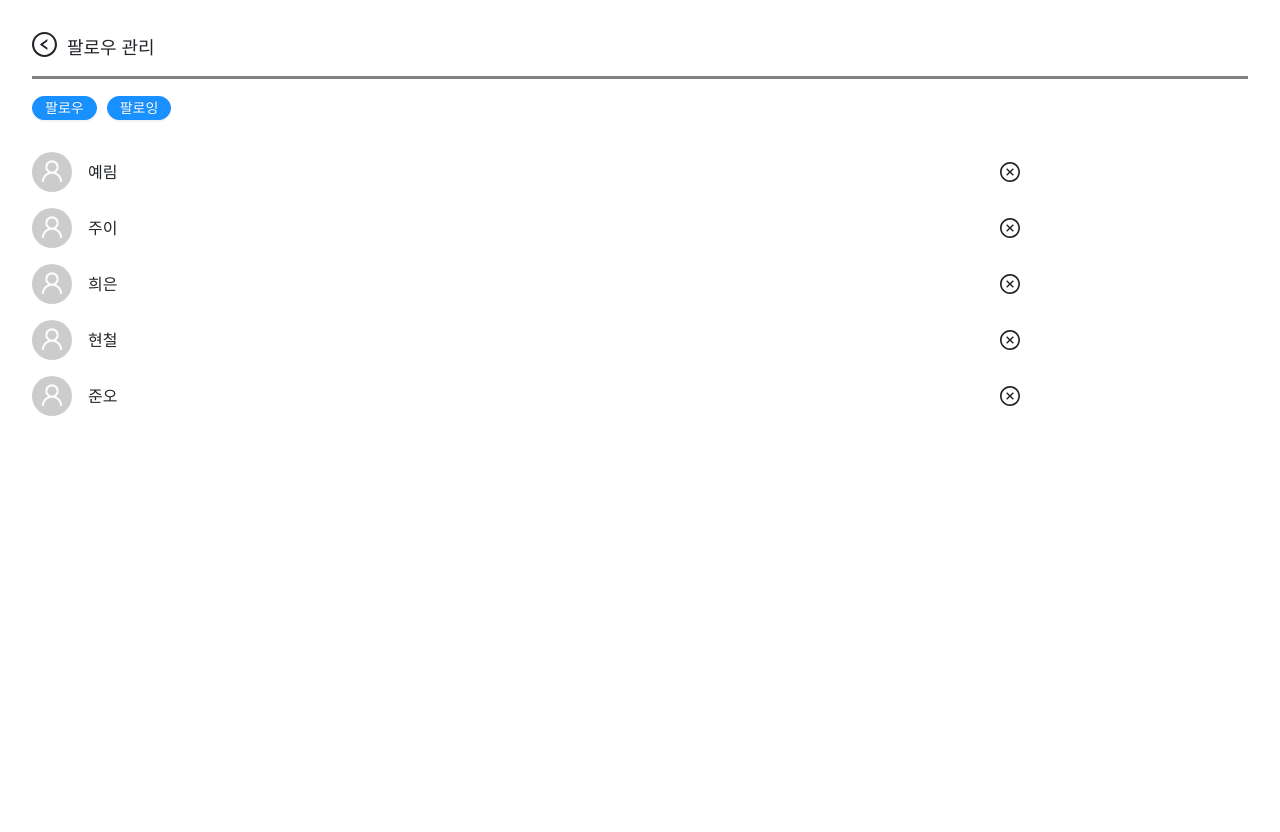
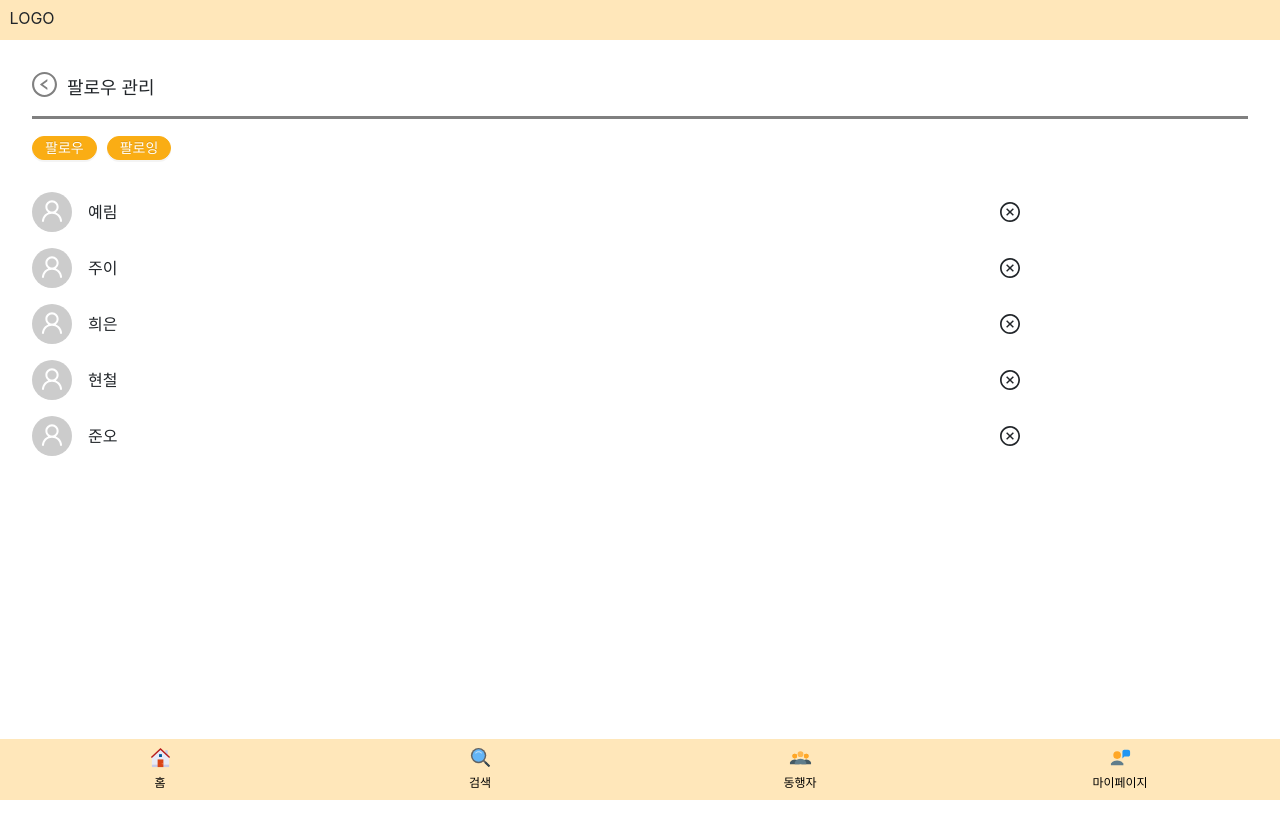
Before and after one commit to seaw7777/Fooding, a React (Create React App) app in the folder client/: page /follow in a window 1280 px wide. After the commit the page ends 800 px from the top, so only its background shows below. Built offline with nearby package versions, Linux system fonts and the light colour scheme.

Commit message:
feat: FE_spoonpage, nav, footer

```diff
--- a/client/package.json
+++ b/client/package.json
@@ -13,6 +13,7 @@
     "react": "^17.0.1",
     "react-bootstrap": "1.5.2",
     "react-dom": "^17.0.1",
+    "react-icons": "4.2.0",
     "react-router-dom": "^5.2.0",
     "react-scripts": "4.0.3",
     "web-vitals": "^1.0.1"
--- a/client/src/App.js
+++ b/client/src/App.js
@@ -6,12 +6,16 @@ import RegisterPage from './components/views/RegisterPage/RegisterPage';
 import RegisterTastePage from './components/views/RegisterPage/RegisterTastePage';
 import Mypage from './components/views/MyPage/MyPage';
 import FollowPage from './components/views/FollowPage/FollowPage';
-
+import SpoonPage from './components/views/SpoonPage/SpoonPage';
+import Footer from './components/views/Footer/Footer';
+import NavBarPage from './components/views/NavBar/NavBarPage';
+import UserUpdatePage from './components/views/UserUpdatePage/UserUpdatePage';
 function App() {
   return (
     <div className="App">
       <Router>
-        <div>
+        <div style={{ paddingTop: '0', minHeight: 'calc(98vh - 45px)' }}>
+          <NavBarPage />
           <Switch>
             <Route exact path="/" component={MainPage} />
             <Route exact path="/login" component={LoginPage} />
@@ -19,8 +23,11 @@ function App() {
             <Route exact path="/register/taste" component={RegisterTastePage} />
             <Route exact path="/mypage" component={Mypage} />
             <Route exact path="/follow" component={FollowPage} />
+            <Route exact path="/mypage/spoon" component={SpoonPage} />
+            <Route exact path="/mypage/update" component={UserUpdatePage} />
           </Switch>
         </div>
+        <Footer />
       </Router>
     </div>
   );
--- a/client/src/components/views/FollowPage/FollowPage.js
+++ b/client/src/components/views/FollowPage/FollowPage.js
@@ -27,7 +27,11 @@ function FollowPage() {
           paddingBottom: '15px',
         }}
       >
-        <LeftCircleOutlined style={{ fontSize: '25px', marginRight: '10px' }} />
+        <a href="/mypage" style={{ textDecoration: 'none', color: 'grey' }}>
+          <LeftCircleOutlined
+            style={{ fontSize: '25px', marginRight: '10px' }}
+          />
+        </a>
         팔로우 관리
       </div>
       <div style={{ marginTop: '1rem' }}>
@@ -35,7 +39,11 @@ function FollowPage() {
           type="primary"
           shape="round"
           size={'small'}
-          style={{ marginRight: '10px' }}
+          style={{
+            marginRight: '10px',
+            backgroundColor: '#faad14',
+            borderColor: '#faad14',
+          }}
           onClick={showFollowListButton}
         >
           팔로우
@@ -45,6 +53,7 @@ function FollowPage() {
           shape="round"
           size={'small'}
           onClick={showFollowingListButton}
+          style={{ backgroundColor: '#faad14', borderColor: '#faad14' }}
         >
           팔로잉
         </Button>
--- a/client/src/components/views/Footer/Footer.js
+++ b/client/src/components/views/Footer/Footer.js
@@ -1,7 +1,57 @@
 import React from 'react';
+import { Row, Col } from 'antd';
+import {
+  FcHome,
+  FcSearch,
+  FcConferenceCall,
+  FcVoicePresentation,
+} from 'react-icons/fc';
 
 function Footer() {
-  return <div>Footer</div>;
+  return (
+    <div>
+      <div style={{ backgroundColor: '#ffe7ba' }}>
+        <Row
+          style={{
+            paddingTop: '0',
+            textAlign: 'center',
+            fontSize: '23px',
+            marginBottom: '0',
+          }}
+        >
+          <Col span={6}>
+            <a href="/" style={{ color: 'black', textDecoration: 'none' }}>
+              <FcHome />
+              <p style={{ fontSize: '12px', marginBottom: '8px' }}>홈</p>
+            </a>
+          </Col>
+          <Col span={6}>
+            <a href="" style={{ color: 'black', textDecoration: 'none' }}>
+              <FcSearch />
+              <p style={{ fontSize: '12px', marginBottom: '8px' }}>검색</p>
+            </a>
+          </Col>
+          <Col span={6}>
+            <a href="" style={{ color: 'black', textDecoration: 'none' }}>
+              <FcConferenceCall />
+              <p style={{ fontSize: '12px', marginBottom: '8px' }}>동행자</p>
+            </a>
+          </Col>
+          <Col span={6}>
+            <a
+              href="/mypage"
+              style={{ color: 'black', textDecoration: 'none' }}
+            >
+              <FcVoicePresentation />
+              <p style={{ fontSize: '12px', marginBottom: '8px' }}>
+                마이페이지
+              </p>
+            </a>
+          </Col>
+        </Row>
+      </div>
+    </div>
+  );
 }
 
 export default Footer;
--- a/client/src/components/views/MyPage/Sections/Diary.js
+++ b/client/src/components/views/MyPage/Sections/Diary.js
@@ -20,7 +20,6 @@ function Diary() {
         </Timeline.Item>
         <Timeline.Item>Network problems being solved 2015-09-01</Timeline.Item>
       </Timeline>
-      ,
     </div>
   );
 }
--- a/client/src/components/views/NavBar/NavBarPage.js
+++ b/client/src/components/views/NavBar/NavBarPage.js
@@ -1,7 +1,19 @@
 import React from 'react';
 
 function NavBarPage() {
-  return <div>NavBarpage</div>;
+  return (
+    <div>
+      <div
+        style={{
+          backgroundColor: '#ffe7ba',
+          height: '40px',
+          padding: '0.4rem',
+        }}
+      >
+        <span style={{ marginLeft: '0.2rem' }}>LOGO</span>
+      </div>
+    </div>
+  );
 }
 
 export default NavBarPage;
--- /dev/null
+++ b/client/src/components/views/SpoonPage/SpoonPage.js
@@ -0,0 +1,37 @@
+import React from 'react';
+import { LeftCircleOutlined } from '@ant-design/icons';
+import { GiSpoon } from 'react-icons/gi';
+
+function SpoonPage() {
+  return (
+    <div style={{ margin: '2rem' }}>
+      <div
+        style={{
+          fontSize: '18px',
+          paddingBottom: '15px',
+          borderBottom: 'solid',
+        }}
+      >
+        <a href="/mypage" style={{ color: 'grey' }}>
+          <LeftCircleOutlined
+            style={{ fontSize: '25px', marginRight: '10px' }}
+          />
+        </a>
+        스푼 관리
+      </div>
+      <div style={{ margin: '3.5rem', marginBottom: '2rem', fontSize: '45px' }}>
+        <GiSpoon
+          style={{ color: 'grey', marginRight: '10px', fontSize: '50px' }}
+        />
+        100스푼
+      </div>
+      <p style={{ textAlign: 'center', marginBottom: '30px' }}>
+        리뷰 1건당 50 스푼
+      </p>
+      <hr />
+      <div style={{ fontWeight: 'bold' }}>스푼 이용내역</div>
+    </div>
+  );
+}
+
+export default SpoonPage;
--- /dev/null
+++ b/client/src/components/views/UserUpdatePage/Sections/UserInfoUpdate.js
@@ -0,0 +1,16 @@
+import React from 'react';
+import { Card } from 'antd';
+
+function UserInfoUpdate() {
+  return (
+    <div style={{ display: 'flex', justifyContent: 'center' }}>
+      <Card bordered={true} style={{ width: 350 }}>
+        <p>Card content</p>
+        <p>Card content</p>
+        <p>Card content</p>
+      </Card>
+    </div>
+  );
+}
+
+export default UserInfoUpdate;
--- /dev/null
+++ b/client/src/components/views/UserUpdatePage/UserUpdatePage.js
@@ -0,0 +1,40 @@
+import React from 'react';
+import { Avatar, Badge, Card } from 'antd';
+import UserInfoUpdate from './Sections/UserInfoUpdate';
+import {
+  LeftCircleOutlined,
+  UserOutlined,
+  EditOutlined,
+} from '@ant-design/icons';
+
+function UserUpdatePage() {
+  return (
+    <div style={{ padding: '1rem' }}>
+      <div
+        style={{
+          borderBottom: 'solid',
+          borderColor: 'grey',
+          paddingBottom: '0.5rem',
+        }}
+      >
+        <a href="/mypage" style={{ textDecoration: 'none', color: 'grey' }}>
+          <LeftCircleOutlined
+            style={{ fontSize: '25px', marginRight: '10px' }}
+          />
+        </a>
+        회원정보 수정
+      </div>
+      <div style={{ padding: '3rem', textAlign: 'center' }}>
+        <Badge
+          offset={[-10, 55]}
+          count={<EditOutlined style={{ fontSize: 20, marginRight: '-22' }} />}
+        >
+          <Avatar size={64} icon={<UserOutlined />} />
+        </Badge>
+      </div>
+      <UserInfoUpdate />
+    </div>
+  );
+}
+
+export default UserUpdatePage;
```
Also changed, not shown: client/src/components/views/MyPage/MyPage.js (+24 -8 lines), 2 other files (tests, documents, lock files or other folders).
